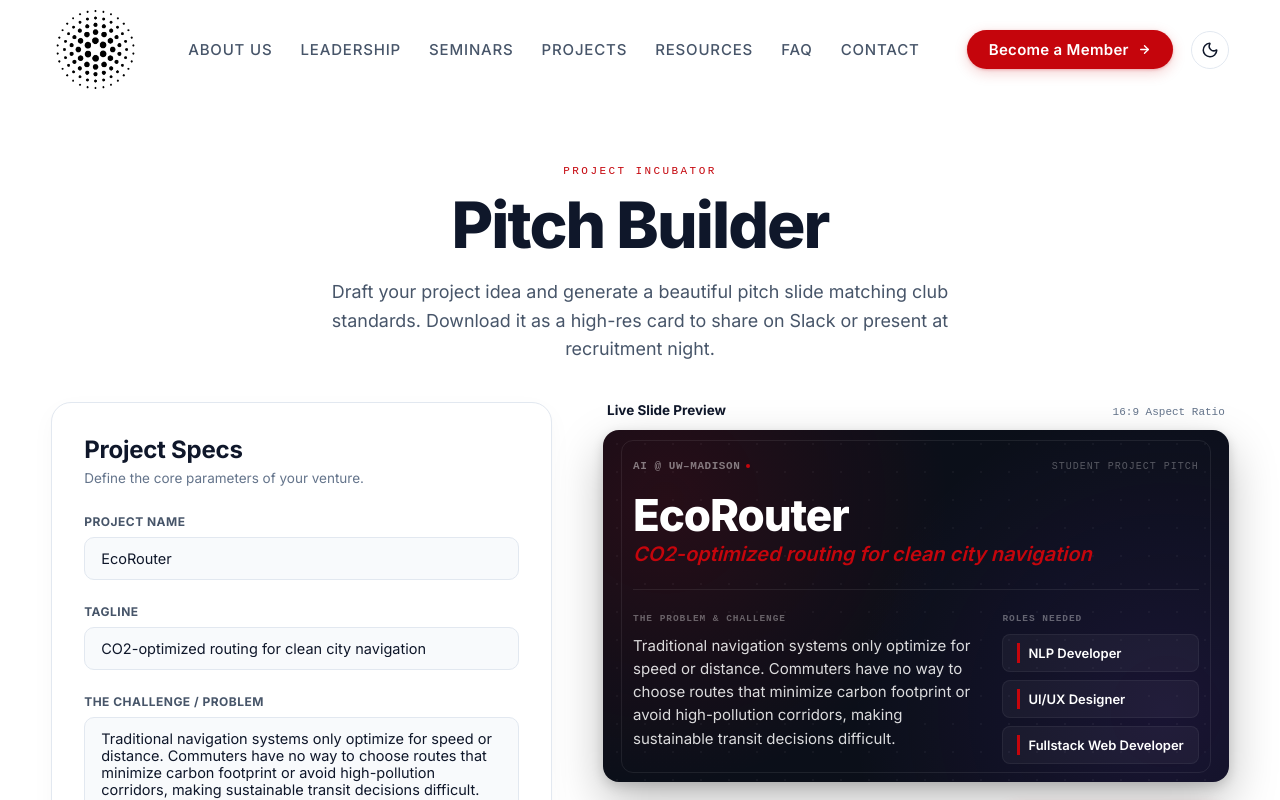
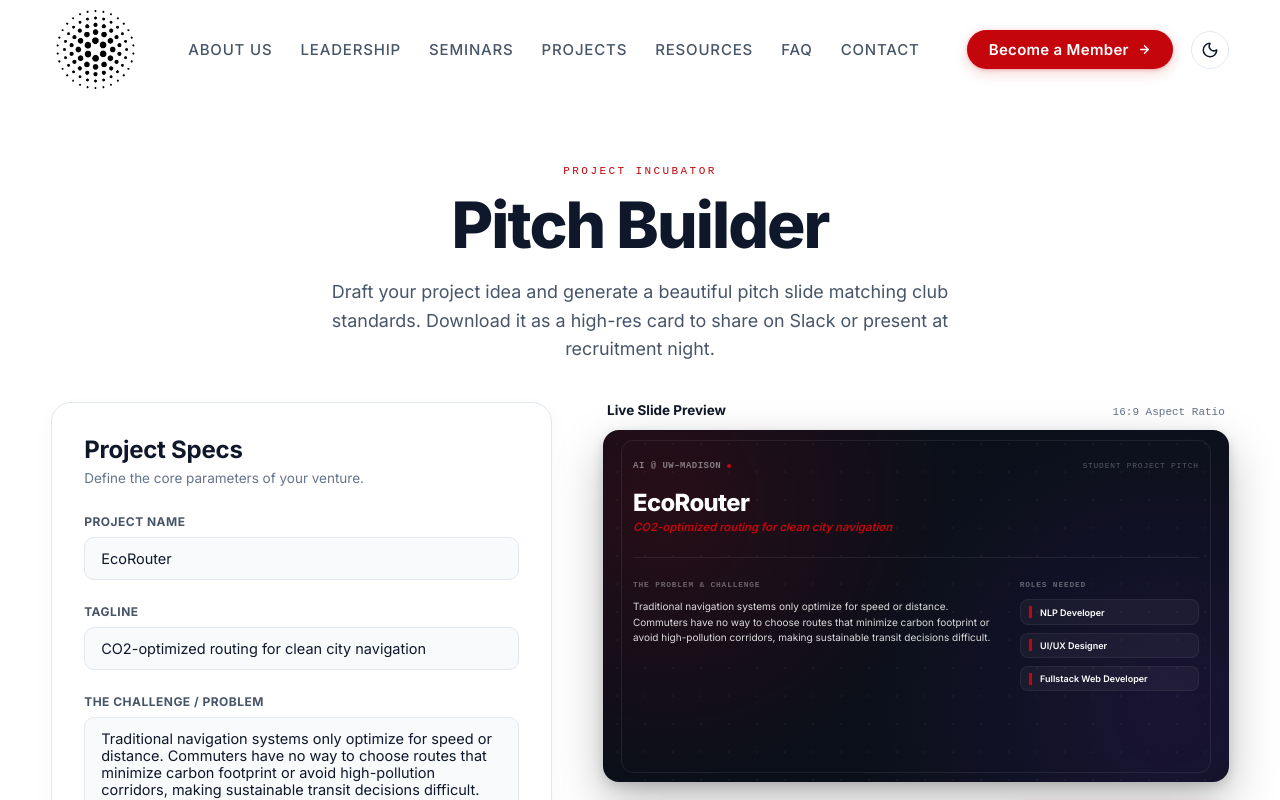
Before and after one commit to aiclubuwmadison/aiclubuwmadison.github.io, a React (Vite) app: page /pitch in a window 1280 px wide. Shown: the top 800 px of the page. Built offline with nearby package versions, Linux system fonts and the light colour scheme; a web font is replaced by a local one.

Commit message:
style: implement container query cqw scaling for slide preview, canvas newline paragraph wraps, and document fonts loading guard

```diff
--- a/src/components/PitchBuilder.css
+++ b/src/components/PitchBuilder.css
@@ -251,6 +251,8 @@
   flex-direction: column;
   color: #ffffff;
   transition: all 400ms cubic-bezier(0.2, 0.8, 0.2, 1);
+  container-type: inline-size;
+  container-name: slide;
 }
 
 /* Preset Themes Gradients */
@@ -313,7 +315,7 @@
   align-items: center;
   gap: 6px;
   font-family: var(--atmos-mono);
-  font-size: clamp(8px, 1.6vw, 11px);
+  font-size: clamp(8px, 1.6cqw, 11px);
   font-weight: 700;
   letter-spacing: 0.05em;
   color: rgba(255, 255, 255, 0.45);
@@ -328,7 +330,7 @@
 
 .slide-tag {
   font-family: var(--atmos-mono);
-  font-size: clamp(7px, 1.4vw, 10px);
+  font-size: clamp(7px, 1.4cqw, 10px);
   letter-spacing: 0.1em;
   color: rgba(255, 255, 255, 0.3);
 }
@@ -341,7 +343,7 @@
 
 .slide-title {
   font-family: var(--atmos-serif);
-  font-size: clamp(22px, 4.2vw, 44px);
+  font-size: clamp(22px, 4.2cqw, 44px);
   font-weight: 800;
   line-height: 1.05;
   letter-spacing: -0.025em;
@@ -351,7 +353,7 @@
 
 .slide-tagline {
   font-family: var(--atmos-sans);
-  font-size: clamp(11px, 2vw, 20px);
+  font-size: clamp(11px, 2cqw, 20px);
   font-weight: 600;
   font-style: italic;
   color: var(--atmos-badger);
@@ -383,7 +385,7 @@
 
 .slide-section-label {
   font-family: var(--atmos-mono);
-  font-size: clamp(7px, 1.4vw, 9.5px);
+  font-size: clamp(7px, 1.4cqw, 9.5px);
   font-weight: 700;
   letter-spacing: 0.1em;
   color: rgba(255, 255, 255, 0.35);
@@ -392,10 +394,11 @@
 
 .slide-problem-text {
   font-family: var(--atmos-sans);
-  font-size: clamp(10px, 1.6vw, 15px);
+  font-size: clamp(10px, 1.6cqw, 15px);
   line-height: 1.55;
   color: rgba(255, 255, 255, 0.85);
   margin: 0;
+  white-space: pre-wrap;
 }
 
 .slide-roles-container {
@@ -408,7 +411,7 @@
   display: flex;
   align-items: center;
   gap: 8px;
-  padding: clamp(4px, 1vw, 8px) clamp(8px, 1.5vw, 14px);
+  padding: clamp(4px, 1cqw, 8px) clamp(8px, 1.5cqw, 14px);
   background: rgba(255, 255, 255, 0.04);
   border: 1px solid rgba(255, 255, 255, 0.06);
   border-radius: 8px;
@@ -417,7 +420,7 @@
 
 .role-badge-accent {
   width: 3px;
-  height: clamp(12px, 2vw, 20px);
+  height: clamp(12px, 2cqw, 20px);
   background: var(--atmos-badger);
   flex-shrink: 0;
 }
@@ -428,7 +431,7 @@
 
 .role-badge-text {
   font-family: var(--atmos-sans);
-  font-size: clamp(9px, 1.5vw, 13px);
+  font-size: clamp(9px, 1.5cqw, 13px);
   font-weight: 600;
   color: #ffffff;
   overflow: hidden;
@@ -438,7 +441,7 @@
 
 .slide-role-more-badge {
   font-family: var(--atmos-sans);
-  font-size: clamp(8px, 1.3vw, 11px);
+  font-size: clamp(8px, 1.3cqw, 11px);
   color: rgba(255, 255, 255, 0.45);
   font-style: italic;
   padding-left: 10px;
@@ -446,7 +449,7 @@
 
 .slide-empty-roles {
   font-family: var(--atmos-sans);
-  font-size: clamp(9px, 1.5vw, 13px);
+  font-size: clamp(9px, 1.5cqw, 13px);
   color: rgba(255, 255, 255, 0.4);
   font-style: italic;
   margin: 0;
--- a/src/components/PitchBuilder.jsx
+++ b/src/components/PitchBuilder.jsx
@@ -45,9 +45,17 @@ const PitchBuilder = () => {
   };
 
   const drawTextWithWrap = (ctx, text, x, y, maxWidth, lineHeight) => {
-    const words = text.split(' ');
+    const paragraphs = text.split('\n');
+    let currentY = y;
+
+    for (let i = 0; i < paragraphs.length; i++) {
+      const paragraph = paragraphs[i];
+      if (paragraph.trim() === '') {
+        currentY += lineHeight * 0.6; // Small spacing for empty paragraph
+        continue;
+      }
+      const words = paragraph.split(' ');
       let line = '';
-    let currentY = y;
 
       for (let n = 0; n < words.length; n++) {
         const testLine = line + words[n] + ' ';
@@ -62,6 +70,10 @@ const PitchBuilder = () => {
         }
       }
       ctx.fillText(line, x, currentY);
+      if (i < paragraphs.length - 1) {
+        currentY += lineHeight * 1.25; // Add paragraph spacing
+      }
+    }
     return currentY;
   };
 
@@ -88,8 +100,15 @@ const PitchBuilder = () => {
     }
   };
 
-  const handleDownload = () => {
+  const handleDownload = async () => {
     setIsDownloading(true);
+    try {
+      if (document.fonts) {
+        await document.fonts.ready;
+      }
+    } catch (e) {
+      console.warn('Failed to wait for fonts ready:', e);
+    }
     // Give state a small window to reflect downloading if needed
     downloadTimeoutRef.current = setTimeout(() => {
       const canvas = canvasRef.current;
```
Lines whose indentation alone changed are shown as unchanged.
